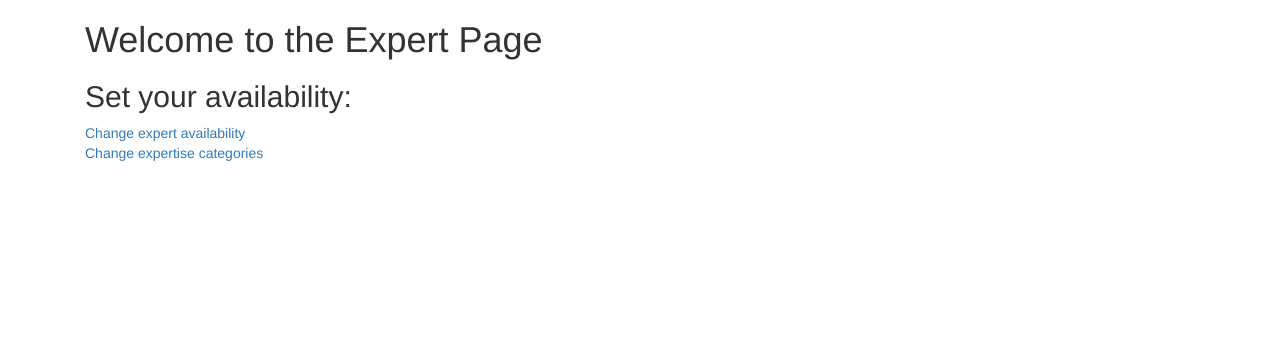
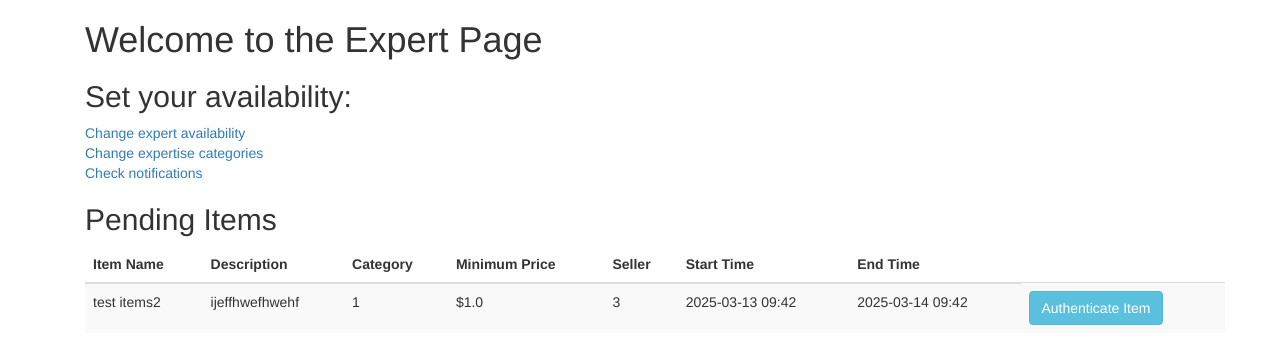
Before and after one commit to COMP2913-24-25/software-engineering-project-team-49, a Flask app: page /expert in a window 1280 px wide. Shown: the top 364 px of the page. Run offline with Flask 3, Linux system fonts and the light colour scheme; a user stored in the database is signed in; some libraries are stand-ins or nearby versions.

Commit message:
Added notifications for expert and began work on expert authentication

```diff
--- a/app/forms.py
+++ b/app/forms.py
@@ -63,6 +63,9 @@ class AvailabilityForm(FlaskForm):
     friday_end = TimeField("Sunday Start", format='%H%M', validators=[DataRequired()])
     saturday_start = TimeField("Sunday Start", format='%H%M', validators=[DataRequired()])
     saturday_end = TimeField("Sunday Start", format='%H%M', validators=[DataRequired()])
+    submit = SubmitField("Set availability")
+
+class UnavailableForm(FlaskForm):
     disable_week = BooleanField("Take the week off (Holiday/Illness)")
     submit = SubmitField("Set availability")
 
--- a/app/templates/expert.html
+++ b/app/templates/expert.html
@@ -9,5 +9,42 @@
     <div>
         <a href="{{ url_for('views.select_category') }}">Change expertise categories</a>
     </div>
+    <div>
+        <a href="{{ url_for('views.notifications') }}">Check notifications</a>
+    </div>
+    <h2>Pending Items</h2>
+    {% if items %}
+        <table class="table table-striped">
+            <thead>
+                <tr>
+                    <th>Item Name</th>
+                    <th>Description</th>
+                    <th>Category</th>
+                    <th>Minimum Price</th>
+                    <th>Seller</th>
+                    <th>Start Time</th>
+                    <th>End Time</th>
+                </tr>
+            </thead>
+            <tbody>
+                {% for item in items %}
+                <tr>
+                    <td>{{ item.name }}</td>
+                    <td>{{ item.description }}</td>
+                    <td>{{ item.category_id }}</td>
+                    <td>${{ item.minimum_price }}</td>
+                    <td>{{ item.seller_id }}</td>
+                    <td>{{ item.start_time.strftime('%Y-%m-%d %H:%M') }}</td>
+                    <td>{{ item.end_time.strftime('%Y-%m-%d %H:%M') }}</td>
+                    <td>
+                        <a href="{{ url_for('views.authenticate_item', item_id=item.id) }}" class="btn btn-info">Authenticate Item</a>
+                    </td>
+                </tr>
+                {% endfor %}
+            </tbody>
+        </table>
+    {% else %}
+        <p>No pending items available.</p>
+    {% endif %}
 </div>
 {% endblock %}
--- a/app/templates/select_category.html
+++ b/app/templates/select_category.html
@@ -1,4 +1,4 @@
-{% extends "bootstrap/base.html" %}
+{% extends "base.html" %}
 {% block content %}
 <div class="container mt-5">
     <h1>Set your Expertise Categories</h1>
--- a/app/views.py
+++ b/app/views.py
@@ -7,7 +7,7 @@ from flask import render_template, flash, request, redirect, url_for
 from flask_login import login_user, current_user, login_required, logout_user
 from werkzeug.security import generate_password_hash, check_password_hash
 from datetime import datetime, timedelta
-from .forms import SignUpForm, LogInForm, AuctionItemForm, BidItemForm, AvailabilityForm, CategoryForm, AssignExpertForm
+from .forms import SignUpForm, LogInForm, AuctionItemForm, BidItemForm, AvailabilityForm, CategoryForm, AssignExpertForm, UnavailableForm
 from .models import User, Item, ItemStatus, Category, Bid, Notification, AuthenticationRequest, ExpertAvailability, ExpertCategory, UserPriority, AuthenticationMessage, AvailabilityStatus
 
 
@@ -185,46 +185,59 @@ def notifications():
 @views.route('/expert', methods=['GET', 'POST'])
 @login_required
 def expert():
-    return render_template('expert.html')
+    pending_items = Item.query.filter_by(status=ItemStatus.PENDING.value).all()
+    return render_template('expert.html', items=pending_items)
 
 @views.route('/select_availability', methods=['GET', 'POST'])
 @login_required
 def select_availability():
-    DAYS_OF_WEEK = ["Sunday", "Monday", "Tuesday", "Wednesday", "Thursday", "Friday", "Saturday"]
     form = AvailabilityForm()
-    if form.validate_on_submit() or form.disable_week.data:
+    unavailable = UnavailableForm()
+    if 'available_submit' in request.form and form.validate_on_submit():
         ExpertAvailability.query.filter_by(user_id=current_user.id).delete()
-        if form.disable_week.data:
-            for day in DAYS_OF_WEEK:
-                new_availability = models.ExpertAvailability(user_id=current_user.id,
-                                                             day_of_week=day,
-                                                             start_time=datetime.strptime("08:00", "%H%M").time(),
-                                                             end_time=datetime.strptime("20:00", "%H%M").time(),
-                                                             status=models.AvailabilityStatus.UNAVAILABLE
-                                                            )
-                db.session.add(new_availability)
-        else:
-            availability_data = {
-                "Sunday": (form.sunday_start.data, form.sunday_end.data),
-                "Monday": (form.monday_start.data, form.monday_end.data),
-                "Tuesday": (form.tuesday_start.data, form.tuesday_end.data),
-                "Wednesday": (form.wednesday_start.data, form.wednesday_end.data),
-                "Thursday": (form.thursday_start.data, form.thursday_end.data),
-                "Friday": (form.friday_start.data, form.friday_end.data),
-                "Saturday": (form.saturday_start.data, form.saturday_end.data),
-            }
-            for day, (start, end) in availability_data:
-                new_availability = models.ExpertAvailability(user_id=current_user.id,
-                                                             day_of_week=day,
-                                                             start_time=start,
-                                                             end_time=end,
-                                                             status=models.AvailabilityStatus.AVAILABLE
-                                                            )
-                db.session.add(new_availability)
+        availability_data = {
+            "Sunday": (form.sunday_start.data, form.sunday_end.data),
+            "Monday": (form.monday_start.data, form.monday_end.data),
+            "Tuesday": (form.tuesday_start.data, form.tuesday_end.data),
+            "Wednesday": (form.wednesday_start.data, form.wednesday_end.data),
+            "Thursday": (form.thursday_start.data, form.thursday_end.data),
+            "Friday": (form.friday_start.data, form.friday_end.data),
+            "Saturday": (form.saturday_start.data, form.saturday_end.data),
+        }
+        for day, (start, end) in availability_data:
+            new_availability = ExpertAvailability(user_id=current_user.id,
+                                                         day_of_week=day,
+                                                         start_time=start,
+                                                         end_time=end,
+                                                         status=AvailabilityStatus.AVAILABLE
+                                                        )
+        db.session.add(new_availability)
+        db.session.commit()
+        flash("Availability Added!", "success")
+        return redirect(url_for('views.expert'))
+    elif 'unavailable_submit' in request.form and unavailable.validate_on_submit():
+        ExpertAvailability.query.filter_by(user_id=current_user.id).delete()
+        availability_data = {
+            "Sunday": ("08:00", "20:00"),
+            "Monday": ("08:00", "20:00"),
+            "Tuesday": ("08:00", "20:00"),
+            "Wednesday": ("08:00", "20:00"),
+            "Thursday": ("08:00", "20:00"),
+            "Friday": ("08:00", "20:00"),
+            "Saturday": ("08:00", "20:00"),
+        }
+        for day, (start, end) in availability_data.items():
+            new_availability = ExpertAvailability(user_id=current_user.id,
+                                                         day_of_week=day,
+                                                         start_time = datetime.combine(datetime.today(), datetime.strptime(start, "%H:%M").time()),
+                                                         end_time = datetime.combine(datetime.today(), datetime.strptime(end, "%H:%M").time()),
+                                                         status=AvailabilityStatus.UNAVAILABLE
+                                                        )
+            db.session.add(new_availability)
             db.session.commit()
         flash("Availability Added!", "success")
         return redirect(url_for('views.expert'))
-    return render_template('select_availability.html', form=form)
+    return render_template('select_availability.html', form=form, unavailable=unavailable)
 
 @views.route('/select_category', methods=['GET', 'POST'])
 @login_required
@@ -239,6 +252,11 @@ def select_category():
         flash('Expertise preferences updated!')
         return redirect(url_for('views.expert'))
     return render_template('select_category.html', form=form)
+
+@views.route('/authenticate_item/<int:item_id>', methods=['POST'])
+@login_required
+def authenticate_item(item_id):
+    return render_template('authenticate_item')
 
 @views.route('/manager', methods=['GET', 'POST'])
 @login_required
@@ -260,10 +278,17 @@ def assign_expert(item_id):
         authentication.expert_id = form.expert.data
         authentication_message = AuthenticationMessage(request_id=authentication.id,
                                                        sender_id=current_user.id,
-                                                       message="Please review this item: {item.name}",
+                                                       message="Please review this item: " + item.name,
                                                        created_at=datetime.utcnow()
                                                        )
+        notification = Notification(user_id=form.expert.data,
+                                    item_id=item.id,
+                                    type="authentication",
+                                    message="Please review this item: " + item.name,
+                                    created_at=datetime.utcnow()
+                                    )
         db.session.add(authentication_message)
+        db.session.add(notification)
         db.session.commit()
         flash(f"Expert assigned successfully!", "success")
         return redirect(url_for('views.manager'))
```
Also changed, not shown: app/templates/authenticate_item.html (added, +9 -0 lines), app/templates/select_availability.html (+8 -4 lines), app.db.
